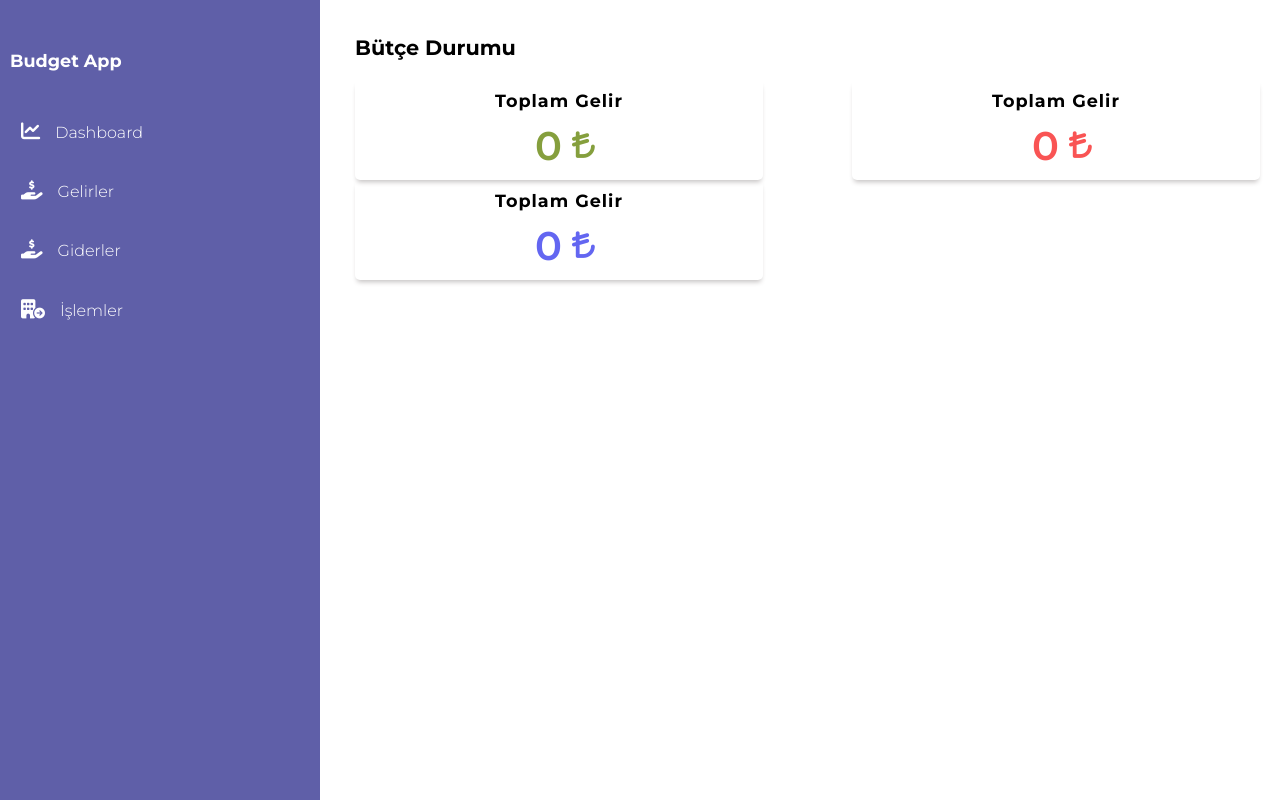
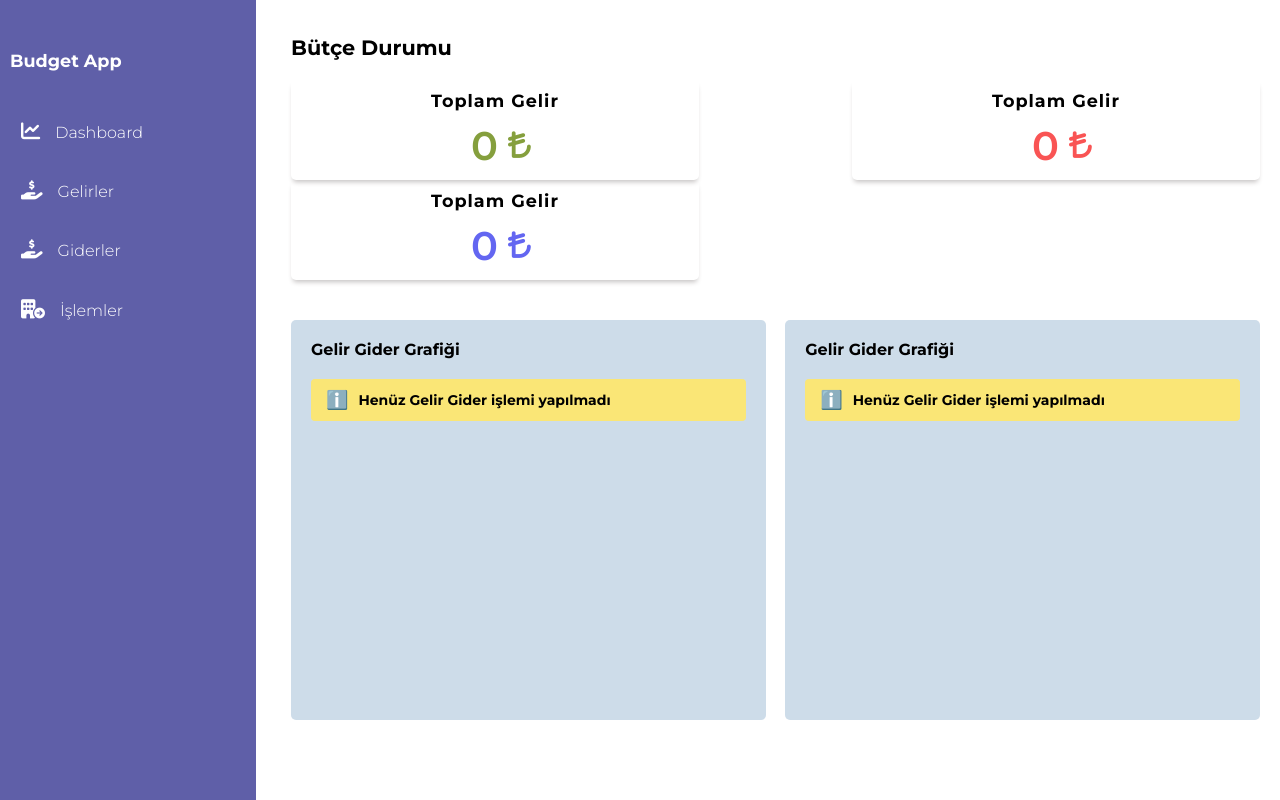
Before and after one commit to sanci1234/Budget-App, a plain HTML site: page index.html in a window 1280 px wide. Drawn offline with Linux system fonts and the light colour scheme.

Commit message:
Dashboard BİTTİ

```diff
--- a/index.html
+++ b/index.html
@@ -36,18 +36,35 @@
       <div class="SecondContainer">
         <h2>Bütçe Durumu</h2>
         <div class="child-container">
-          <div class=" gelir">
+          <div class="gelir">
             <h3>Toplam Gelir</h3>
             <p class="price">0 <i class="fa-solid fa-turkish-lira-sign"></i></p>
           </div>
-          <div class=" gider">
+          <div class="gider">
             <h3>Toplam Gelir</h3>
             <p class="price">0 <i class="fa-solid fa-turkish-lira-sign"></i></p>
           </div>
-          <div class=" kalan">
+          <div class="kalan">
             <h3>Toplam Gelir</h3>
             <p class="price">0 <i class="fa-solid fa-turkish-lira-sign"></i></p>
           </div>
+        </div>
+        <div class="card-container">
+          <div class="card-1">
+            <p>Gelir Gider Grafiği</p>
+            <div class="message-box">
+              <span class="icon"></span>
+              Henüz Gelir Gider işlemi yapılmadı
+            </div>
+          </div>
+          <div class="card-1">
+            <p>Gelir Gider Grafiği</p>
+            <div class="message-box">
+              <span class="icon"></span>
+              Henüz Gelir Gider işlemi yapılmadı
+            </div>
+          </div>
+
         </div>
       </div>
     </div>
--- a/style.css
+++ b/style.css
@@ -18,7 +18,7 @@ body, html {
 }
 
 .FirstContainer {
-  width: 25%;
+  width: 20%;
   background-color: rgb(95, 95, 168);
   color: white;
   padding: 10px;
@@ -28,7 +28,7 @@ body, html {
   font-size: 1.1rem;
 }
 .SecondContainer {
-  width: 75%;
+  width: 80%;
   background-color: white;
   color: black;
   padding: 20px;
@@ -135,3 +135,50 @@ body, html {
   font-size: 1.9rem;
   margin-left: 10px;
 }
+
+.card-container{
+  display: flex;
+  justify-content: space-between;
+  flex-wrap: wrap;
+  margin-top: 40px;
+  margin-left: 15px;
+}
+.card-container p{
+  font-weight: bold;
+}
+.card-container .card-1{
+  background-color: rgb(205, 220, 233);
+  width: 49%;
+  height: 50vh;
+  padding: 20px;
+  border-radius: 5px;
+  text-align: start;
+}
+.card-container .card-2{
+  background-color: rgb(205, 220, 233);
+  width: 49%;
+  height: 50vh;
+  padding: 20px;
+  border-radius: 5px;
+  text-align: start;
+}
+.message-box {
+  margin-top: 20px;
+  background-color: #fae676;
+  border-radius: 4px;
+  padding: 10px 15px;
+  display: flex;
+  align-items: center;
+  font-size: 14px;
+  color: #000;
+  font-weight: bold;
+}
+
+.message-box .icon {
+  margin-right: 10px;
+}
+
+.message-box .icon::before {
+  content: 'ℹ️';
+  font-size: 18px;
+}
```
